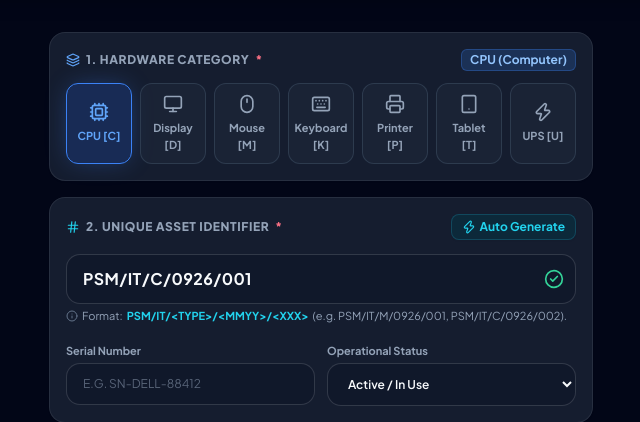
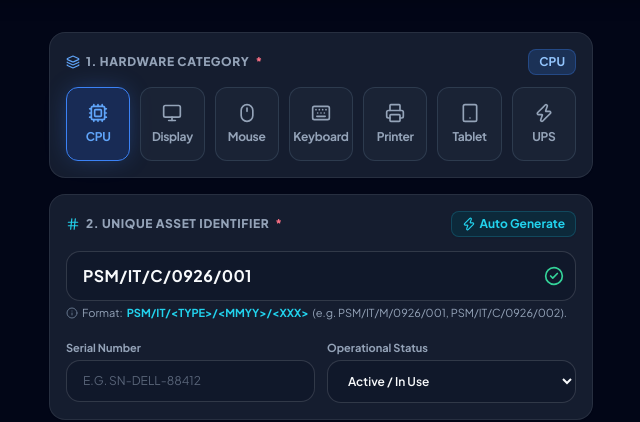
Before and after one commit to krish-228/campus-asset-iq, a Django app: page /add-device in a window 1280 px wide. Shown: the part 61-483 px from the top of the page, without its empty margins (319-959 px from the left). Run offline with Django 5.2, Linux system fonts and the light colour scheme; data comes from the database, SQL or seed files in the repository; data that the repository does not hold is empty; some libraries are stand-ins or nearby versions.

Commit message:
UI: Clean hardware category cards, remove bracket type codes [C] from UI, ensure consistent button alignment

```diff
--- a/template/admin/mobile_add_device.html
+++ b/template/admin/mobile_add_device.html
@@ -161,45 +161,45 @@
                         <i data-lucide="layers" class="w-3.5 h-3.5 text-blue-400"></i>
                         1. Hardware Category <span class="text-rose-400">*</span>
                     </label>
-                    <span id="category-pill-label" class="text-xs font-bold px-2 py-0.5 rounded-md bg-blue-500/20 text-blue-300 border border-blue-500/30">CPU (Computer)</span>
+                    <span id="category-pill-label" class="text-xs font-bold px-2.5 py-1 rounded-lg bg-blue-500/20 text-blue-300 border border-blue-500/30">CPU</span>
                 </div>
 
                 <!-- 7 Hardware Category Cards -->
-                <div class="grid grid-cols-4 sm:grid-cols-7 gap-2" id="category-selector-grid">
+                <div class="grid grid-cols-4 sm:grid-cols-7 gap-2 sm:gap-2.5" id="category-selector-grid">
                     <!-- CPU -->
-                    <button type="button" onclick="selectCategory('CPU')" data-category="CPU" class="category-btn p-2.5 rounded-xl border flex flex-col items-center justify-center gap-1.5 transition-all active:scale-95 bg-blue-600/20 border-blue-500 text-blue-400 shadow-glow">
-                        <i data-lucide="cpu" class="w-5 h-5"></i>
-                        <span class="text-[11px] font-bold">CPU [C]</span>
+                    <button type="button" onclick="selectCategory('CPU')" data-category="CPU" class="category-btn min-h-[74px] p-2 rounded-xl border flex flex-col items-center justify-center gap-1.5 transition-all active:scale-95 bg-blue-600/20 border-blue-500 text-blue-400 shadow-glow">
+                        <i data-lucide="cpu" class="w-5 h-5 shrink-0"></i>
+                        <span class="text-xs font-bold tracking-tight text-center">CPU</span>
                     </button>
                     <!-- Display -->
-                    <button type="button" onclick="selectCategory('Display')" data-category="Display" class="category-btn p-2.5 rounded-xl border flex flex-col items-center justify-center gap-1.5 transition-all active:scale-95 bg-slate-800/60 border-slate-700/80 text-slate-400 hover:text-slate-200">
-                        <i data-lucide="monitor" class="w-5 h-5"></i>
-                        <span class="text-[11px] font-bold">Display [D]</span>
+                    <button type="button" onclick="selectCategory('Display')" data-category="Display" class="category-btn min-h-[74px] p-2 rounded-xl border flex flex-col items-center justify-center gap-1.5 transition-all active:scale-95 bg-slate-800/60 border-slate-700/80 text-slate-400 hover:text-slate-200">
+                        <i data-lucide="monitor" class="w-5 h-5 shrink-0"></i>
+                        <span class="text-xs font-bold tracking-tight text-center">Display</span>
                     </button>
                     <!-- Mouse -->
-                    <button type="button" onclick="selectCategory('Mouse')" data-category="Mouse" class="category-btn p-2.5 rounded-xl border flex flex-col items-center justify-center gap-1.5 transition-all active:scale-95 bg-slate-800/60 border-slate-700/80 text-slate-400 hover:text-slate-200">
-                        <i data-lucide="mouse" class="w-5 h-5"></i>
-                        <span class="text-[11px] font-bold">Mouse [M]</span>
+                    <button type="button" onclick="selectCategory('Mouse')" data-category="Mouse" class="category-btn min-h-[74px] p-2 rounded-xl border flex flex-col items-center justify-center gap-1.5 transition-all active:scale-95 bg-slate-800/60 border-slate-700/80 text-slate-400 hover:text-slate-200">
+                        <i data-lucide="mouse" class="w-5 h-5 shrink-0"></i>
+                        <span class="text-xs font-bold tracking-tight text-center">Mouse</span>
                     </button>
                     <!-- Keyboard -->
-                    <button type="button" onclick="selectCategory('Keyboard')" data-category="Keyboard" class="category-btn p-2.5 rounded-xl border flex flex-col items-center justify-center gap-1.5 transition-all active:scale-95 bg-slate-800/60 border-slate-700/80 text-slate-400 hover:text-slate-200">
-                        <i data-lucide="keyboard" class="w-5 h-5"></i>
-                        <span class="text-[11px] font-bold">Keyboard [K]</span>
+                    <button type="button" onclick="selectCategory('Keyboard')" data-category="Keyboard" class="category-btn min-h-[74px] p-2 rounded-xl border flex flex-col items-center justify-center gap-1.5 transition-all active:scale-95 bg-slate-800/60 border-slate-700/80 text-slate-400 hover:text-slate-200">
+                        <i data-lucide="keyboard" class="w-5 h-5 shrink-0"></i>
+                        <span class="text-xs font-bold tracking-tight text-center">Keyboard</span>
                     </button>
                     <!-- Printer -->
-                    <button type="button" onclick="selectCategory('Printer')" data-category="Printer" class="category-btn p-2.5 rounded-xl border flex flex-col items-center justify-center gap-1.5 transition-all active:scale-95 bg-slate-800/60 border-slate-700/80 text-slate-400 hover:text-slate-200">
-                        <i data-lucide="printer" class="w-5 h-5"></i>
-                        <span class="text-[11px] font-bold">Printer [P]</span>
+                    <button type="button" onclick="selectCategory('Printer')" data-category="Printer" class="category-btn min-h-[74px] p-2 rounded-xl border flex flex-col items-center justify-center gap-1.5 transition-all active:scale-95 bg-slate-800/60 border-slate-700/80 text-slate-400 hover:text-slate-200">
+                        <i data-lucide="printer" class="w-5 h-5 shrink-0"></i>
+                        <span class="text-xs font-bold tracking-tight text-center">Printer</span>
                     </button>
                     <!-- Tablet -->
-                    <button type="button" onclick="selectCategory('Tablet')" data-category="Tablet" class="category-btn p-2.5 rounded-xl border flex flex-col items-center justify-center gap-1.5 transition-all active:scale-95 bg-slate-800/60 border-slate-700/80 text-slate-400 hover:text-slate-200">
-                        <i data-lucide="tablet" class="w-5 h-5"></i>
-                        <span class="text-[11px] font-bold">Tablet [T]</span>
+                    <button type="button" onclick="selectCategory('Tablet')" data-category="Tablet" class="category-btn min-h-[74px] p-2 rounded-xl border flex flex-col items-center justify-center gap-1.5 transition-all active:scale-95 bg-slate-800/60 border-slate-700/80 text-slate-400 hover:text-slate-200">
+                        <i data-lucide="tablet" class="w-5 h-5 shrink-0"></i>
+                        <span class="text-xs font-bold tracking-tight text-center">Tablet</span>
                     </button>
                     <!-- UPS -->
-                    <button type="button" onclick="selectCategory('UPS')" data-category="UPS" class="category-btn p-2.5 rounded-xl border flex flex-col items-center justify-center gap-1.5 transition-all active:scale-95 bg-slate-800/60 border-slate-700/80 text-slate-400 hover:text-slate-200">
-                        <i data-lucide="zap" class="w-5 h-5"></i>
-                        <span class="text-[11px] font-bold">UPS [U]</span>
+                    <button type="button" onclick="selectCategory('UPS')" data-category="UPS" class="category-btn min-h-[74px] p-2 rounded-xl border flex flex-col items-center justify-center gap-1.5 transition-all active:scale-95 bg-slate-800/60 border-slate-700/80 text-slate-400 hover:text-slate-200">
+                        <i data-lucide="zap" class="w-5 h-5 shrink-0"></i>
+                        <span class="text-xs font-bold tracking-tight text-center">UPS</span>
                     </button>
                 </div>
                 <input type="hidden" name="device_type" id="input-device-type" value="CPU">
@@ -581,9 +581,9 @@
             // Update button styles
             document.querySelectorAll('.category-btn').forEach(btn => {
                 if (btn.dataset.category === cat) {
-                    btn.className = "category-btn p-2.5 rounded-xl border flex flex-col items-center justify-center gap-1.5 transition-all active:scale-95 bg-blue-600/20 border-blue-500 text-blue-400 shadow-glow";
+                    btn.className = "category-btn min-h-[74px] p-2 rounded-xl border flex flex-col items-center justify-center gap-1.5 transition-all active:scale-95 bg-blue-600/20 border-blue-500 text-blue-400 shadow-glow";
                 } else {
-                    btn.className = "category-btn p-2.5 rounded-xl border flex flex-col items-center justify-center gap-1.5 transition-all active:scale-95 bg-slate-800/60 border-slate-700/80 text-slate-400 hover:text-slate-200";
+                    btn.className = "category-btn min-h-[74px] p-2 rounded-xl border flex flex-col items-center justify-center gap-1.5 transition-all active:scale-95 bg-slate-800/60 border-slate-700/80 text-slate-400 hover:text-slate-200";
                 }
             });
 
```
Also changed, not shown: template/admin/inventory.html (+7 -7 lines), template/admin/location.html (+7 -7 lines), template/admin/tag.html (+7 -7 lines), template/admin/user.html (+7 -7 lines), tracker/settings.py (+5 -2 lines).
